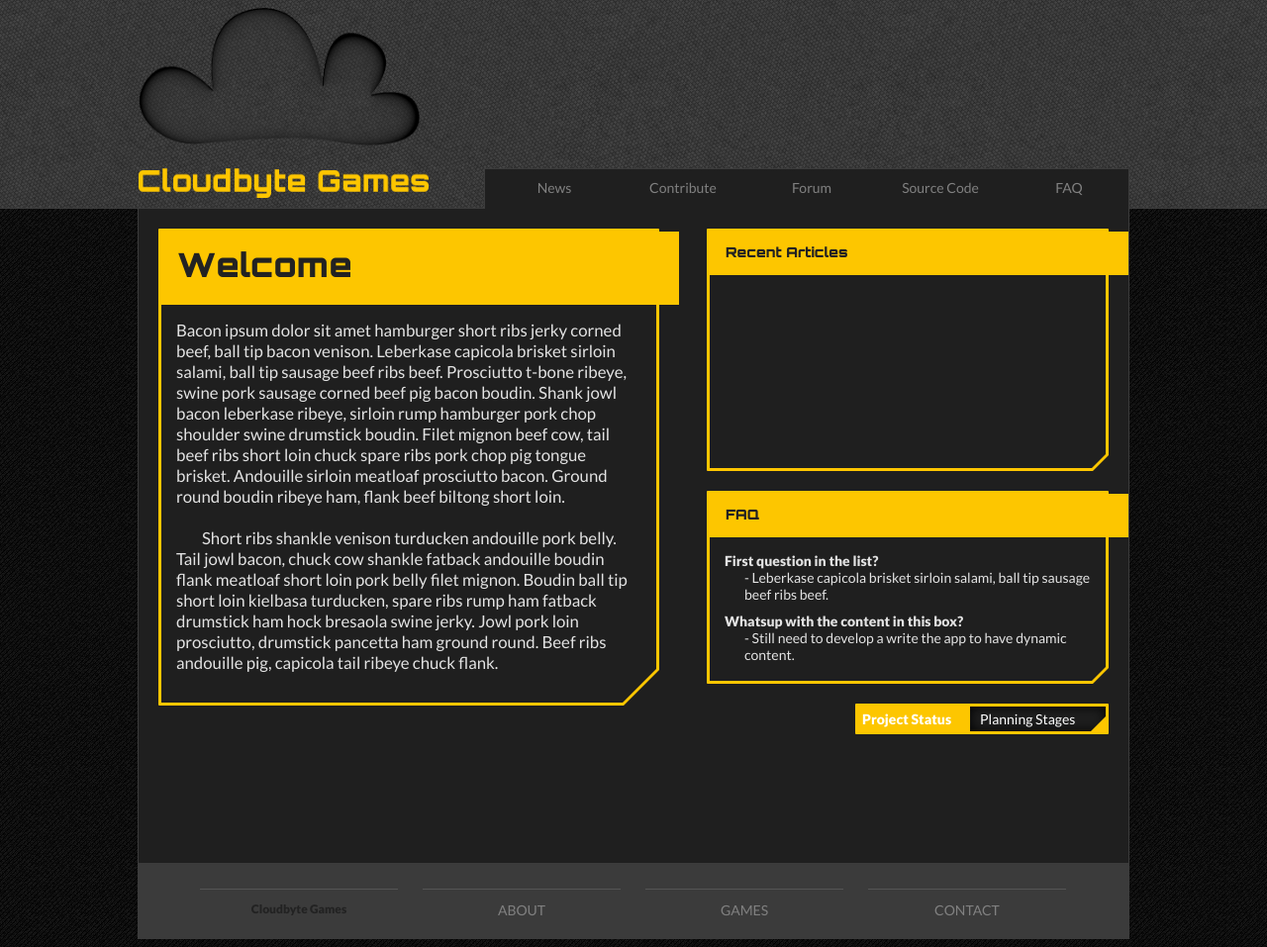
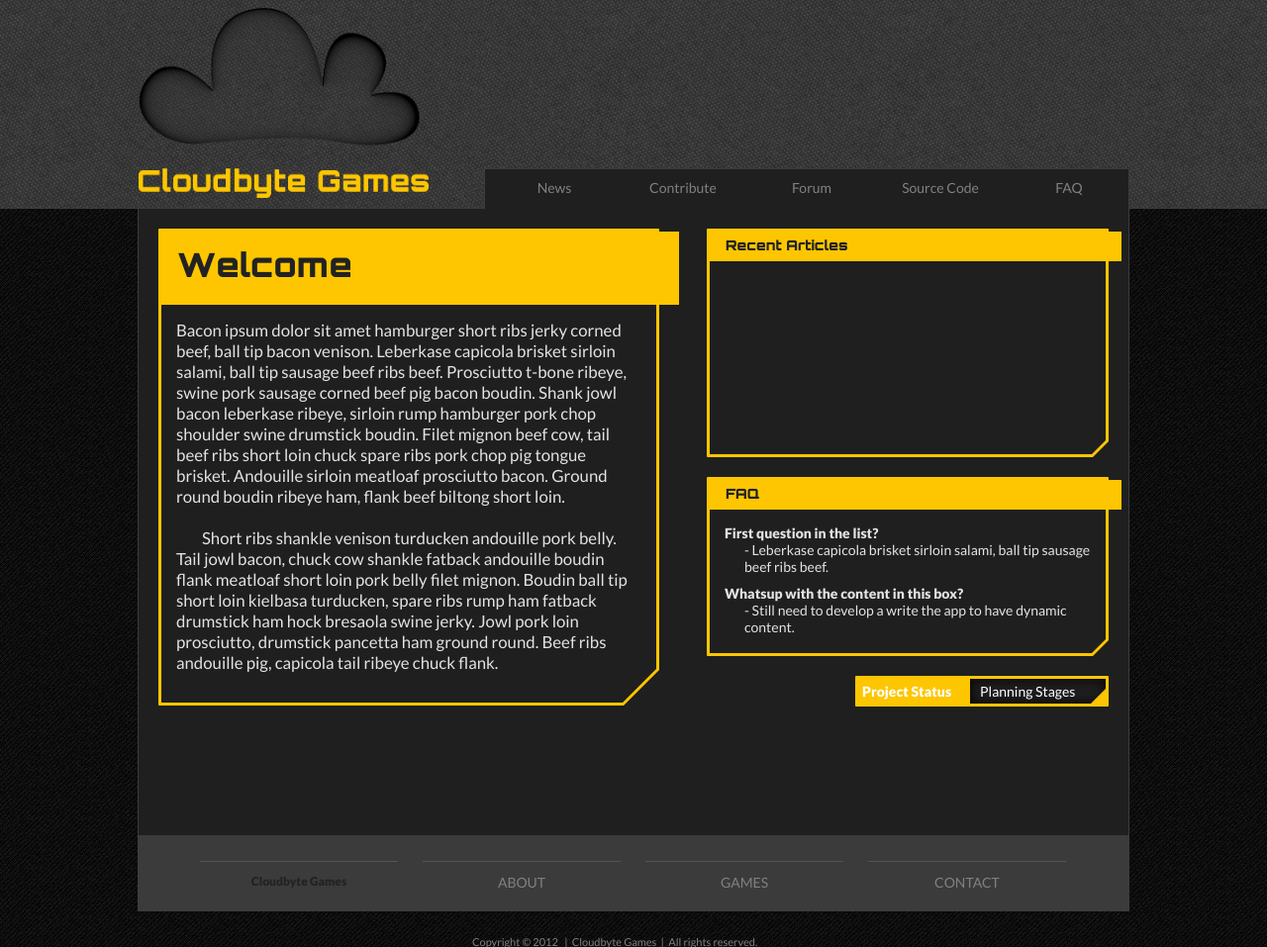
Before and after one commit to kururugi/cbgweb, a Django app: template templates/pages/index.html in a window 1280 px wide. Shown: the top 957 px of the page at 99% size. Run offline with Django 3.2, Linux system fonts and the light colour scheme; the template is opened without the code that fills it, so the values that code supplies are empty.

Commit message:
minor css change

```diff
--- a/static/css/content_elements/orange_container.css
+++ b/static/css/content_elements/orange_container.css
@@ -113,7 +113,6 @@
 	font-weight: bold;
 	background-color: #fdc600;
 	font-size: 1em;
-	padding: 7px;
 	padding-left: 16px;
 	color: #222222;
 	height: 30px;
```
